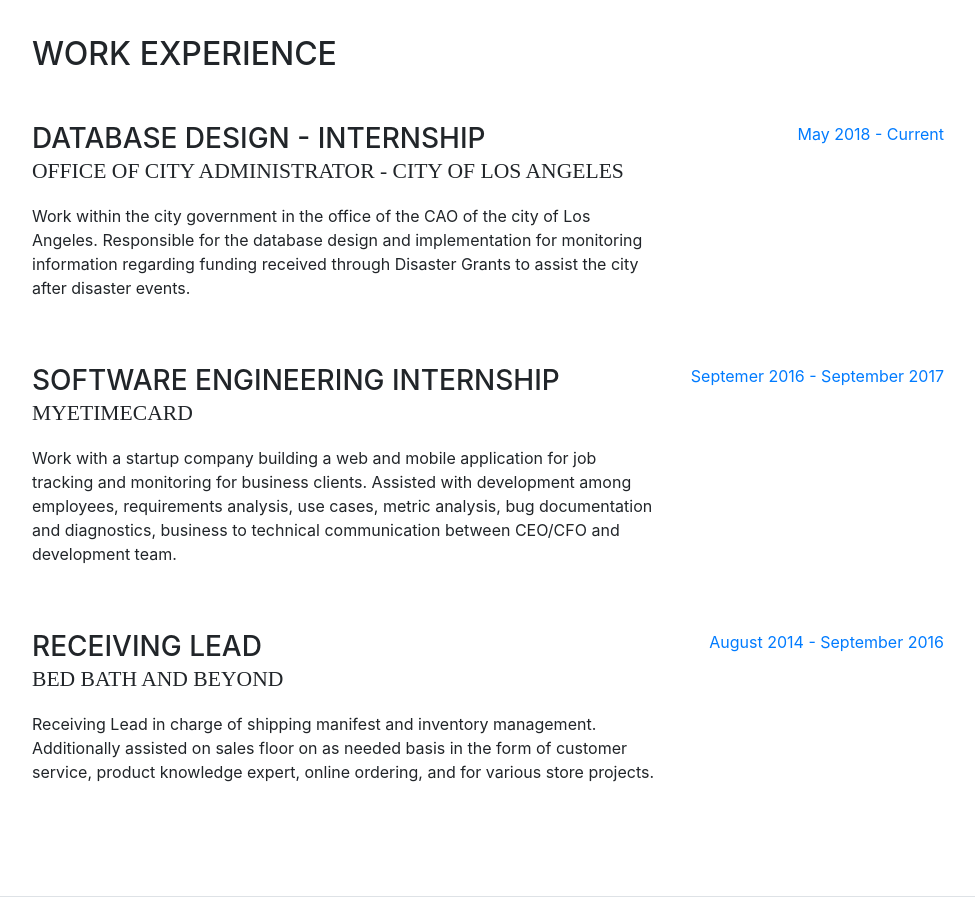
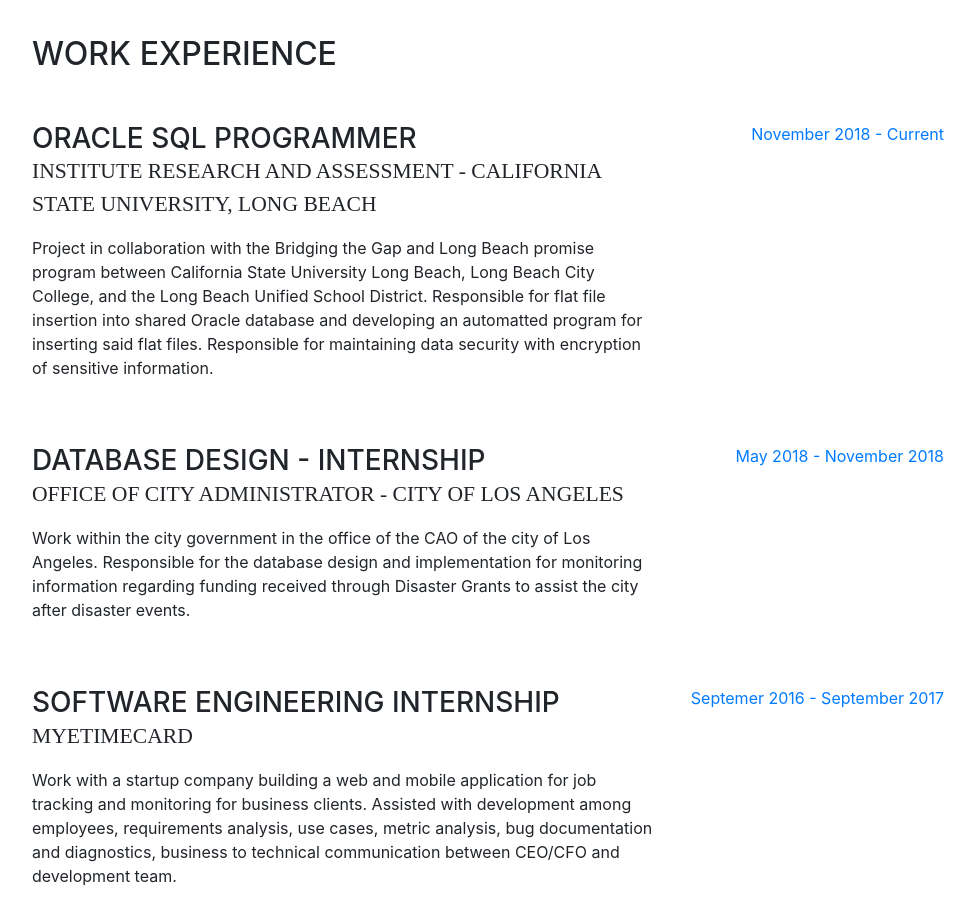
Before and after one commit to zance1054/zance1054.github.io, a website with bundled scripts: page index.html in a window 1280 px wide. Shown: the part 1340-2259 px from the top of the page, without its empty margins (288-1263 px from the left). Built offline with nearby package versions, Linux system fonts and the light colour scheme; a web font is replaced by a local one.

Commit message:
New Job
Added information for my job with IRA on campus at CSULB

```diff
--- a/index.html
+++ b/index.html
@@ -138,6 +138,22 @@
 
           <div class="resume-item d-flex flex-column flex-md-row mb-5">
             <div class="resume-content mr-auto">
+              <h3 class="mb-0"> Oracle SQL Programmer </h3>
+              <div class="subheading mb-3"> Institute Research and Assessment - California State University, Long Beach</div>
+              <p>
+                Project in collaboration with the Bridging the Gap and Long Beach promise program between
+                California State University Long Beach, Long Beach City College, and the Long Beach Unified School District.
+                Responsible for flat file insertion into shared Oracle database and developing an automatted program
+                for inserting said flat files. Responsible for maintaining data security with encryption of sensitive information.
+              </p>
+            </div>
+            <div class="resume-date text-md-right">
+              <span class="text-primary"> November 2018 - Current</span>
+            </div>
+          </div>
+
+          <div class="resume-item d-flex flex-column flex-md-row mb-5">
+            <div class="resume-content mr-auto">
               <h3 class="mb-0"> Database Design - Internship </h3>
               <div class="subheading mb-3">Office of City Administrator - City of Los Angeles</div>
               <p> Work within the city government in the office of the CAO of the city of Los Angeles.
@@ -146,7 +162,7 @@
               </p>
             </div>
             <div class="resume-date text-md-right">
-              <span class="text-primary"> May 2018 - Current</span>
+              <span class="text-primary"> May 2018 - November 2018</span>
             </div>
           </div>
 
```
